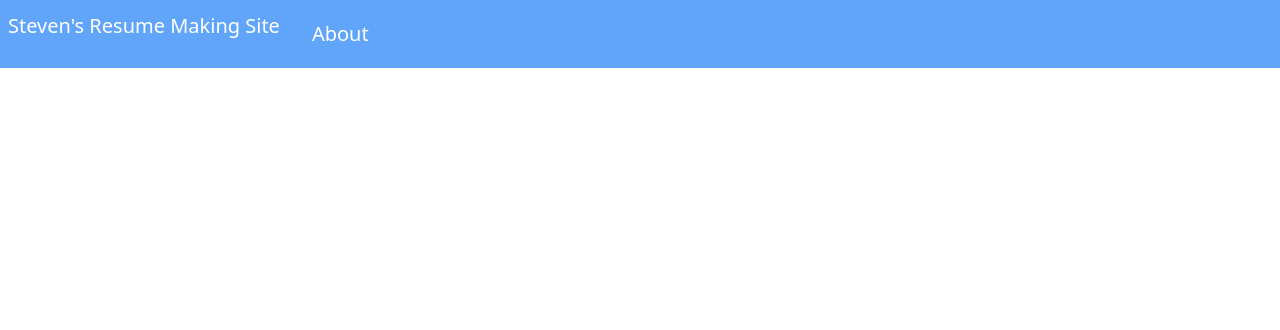
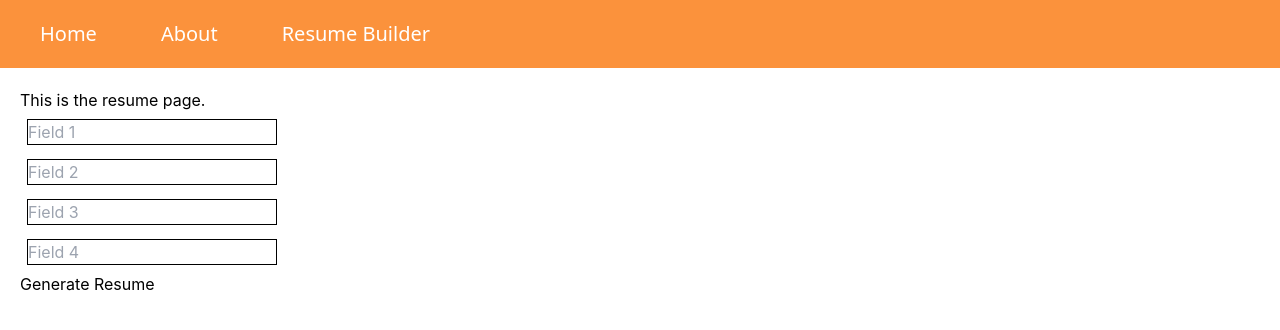
Before and after one commit to Dissonant101/portfolio-website, a React (Vite) app: page /resume in a window 1280 px wide. Shown: the top 330 px of the page. Built offline with nearby package versions, Linux system fonts and the light colour scheme; what aws-amplify would draw is missing.

Commit message:
Add resume page

```diff
--- a/src/App.tsx
+++ b/src/App.tsx
@@ -1,6 +1,6 @@
 import { useState } from "react";
 import { BrowserRouter as Router, Route, Routes } from "react-router-dom";
-import { Navbar, Home, About } from "./components";
+import { Navbar, Home, About, Resume } from "./components";
 import "./App.css";
 
 function App() {
@@ -10,6 +10,7 @@ function App() {
       <Routes>
         <Route path="/" element={<Home />} />
         <Route path="/about" element={<About />} />
+        <Route path="/resume" element={<Resume />} />
       </Routes>
     </Router>
   );
--- a/src/components/About.tsx
+++ b/src/components/About.tsx
@@ -1,7 +1,11 @@
 import { useState } from "react";
 
 const About = () => {
-  return <p>This is the about page.</p>;
+  return (
+    <div className="p-5">
+      <p>This is the about page.</p>
+    </div>
+  );
 };
 
 export default About;
--- a/src/components/Home.tsx
+++ b/src/components/Home.tsx
@@ -1,7 +1,11 @@
 import { useState } from "react";
 
 const Home = () => {
-  return <p>This is the home page.</p>;
+  return (
+    <div className="p-5">
+      <p>This is the home page.</p>
+    </div>
+  );
 };
 
 export default Home;
--- a/src/components/Navbar.tsx
+++ b/src/components/Navbar.tsx
@@ -4,17 +4,26 @@ function Navbar() {
   return (
     <div className="navigation w-full font-sans text-xl z-10 navbar-bg text-white">
       <nav className="navbar navbar-expand navbar-dark bg-dark w-full">
-        <div className="w-full bg-blue-400">
+        <div className="w-full bg-orange-400">
           <ul className="navbar-nav ml-auto flex flex-wrap items-start justify-start px-2 py-3 align-items-center">
-            <li className="nav-item">
-              <NavLink className="nav-link" to="/">
-                Steven's Resume Making Site
-              </NavLink>
+            <li className="nav-item mx-3">
+              <div className="duration-300 hover:bg-orange-500 rounded-md px-2 py-2">
+                <NavLink className="nav-link p-3" to="/">
+                  Home
+                </NavLink>
+              </div>
             </li>
             <li className="nav-item mx-3">
-              <div className="duration-300 hover:bg-blue-500 rounded-md px-2 py-2">
+              <div className="duration-300 hover:bg-orange-500 rounded-md px-2 py-2">
                 <NavLink className="nav-link p-3" to="/about">
                   About
+                </NavLink>
+              </div>
+            </li>
+            <li className="nav-item mx-3">
+              <div className="duration-300 hover:bg-orange-500 rounded-md px-2 py-2">
+                <NavLink className="nav-link p-3" to="/resume">
+                  Resume Builder
                 </NavLink>
               </div>
             </li>
--- /dev/null
+++ b/src/components/Resume.tsx
@@ -0,0 +1,22 @@
+import { useState } from "react";
+
+const Resume = () => {
+  return (
+    <div className="p-5">
+        <p>This is the resume page.</p>
+        <input className="outline outline-1 m-2" type="text" placeholder="Field 1" />
+        <br />
+        <input className="outline outline-1 m-2" type="text" placeholder="Field 2" />
+        <br />
+        <input className="outline outline-1 m-2" type="text" placeholder="Field 3" />
+        <br />
+        <input className="outline outline-1 m-2" type="text" placeholder="Field 4" />
+        <br />
+        <button>
+            Generate Resume
+        </button>
+    </div>
+  );
+};
+
+export default Resume;
--- a/src/components/index.ts
+++ b/src/components/index.ts
@@ -1,3 +1,4 @@
 export { default as Navbar } from "./Navbar";
 export { default as Home } from "./Home";
 export { default as About } from "./About";
+export { default as Resume } from "./Resume";
```
